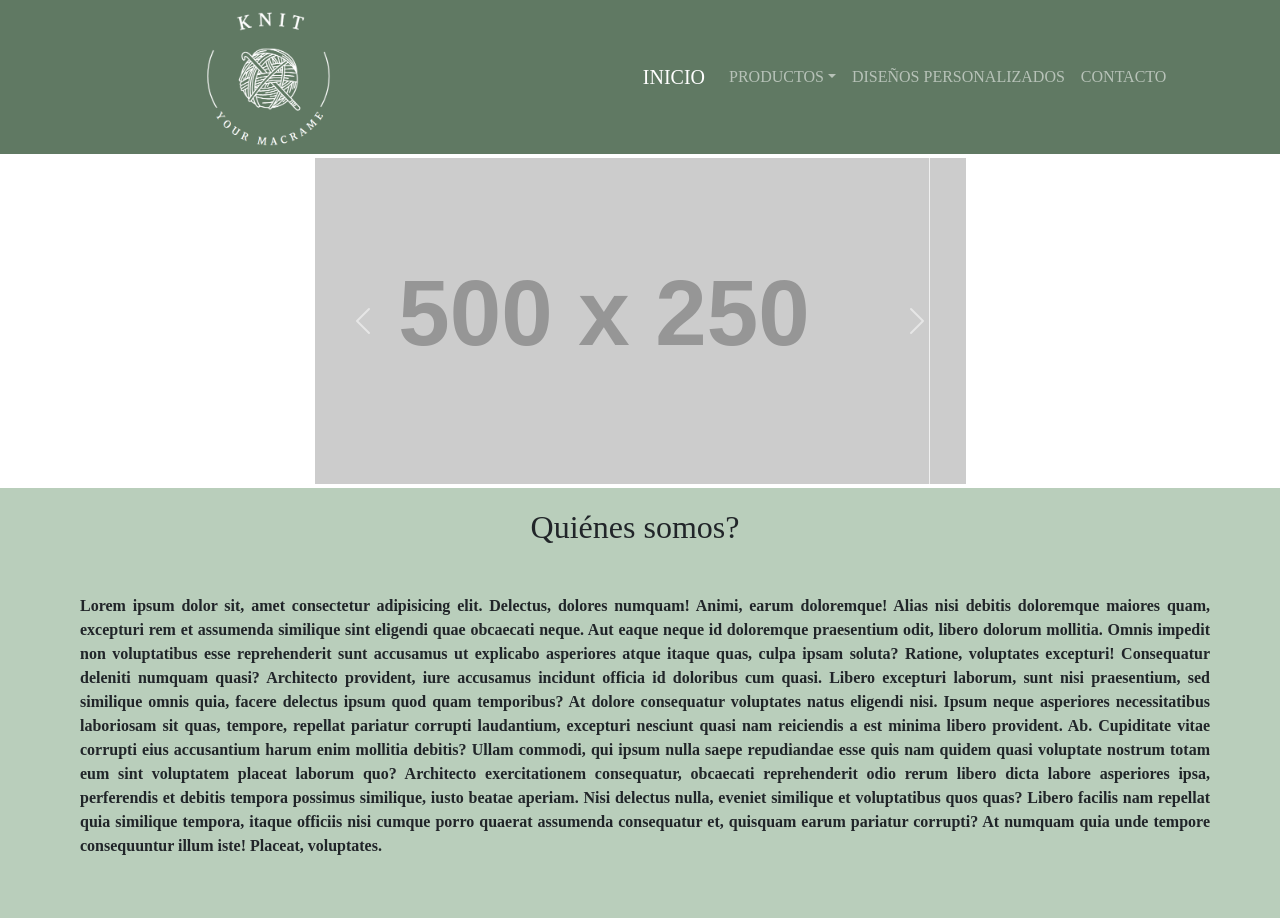
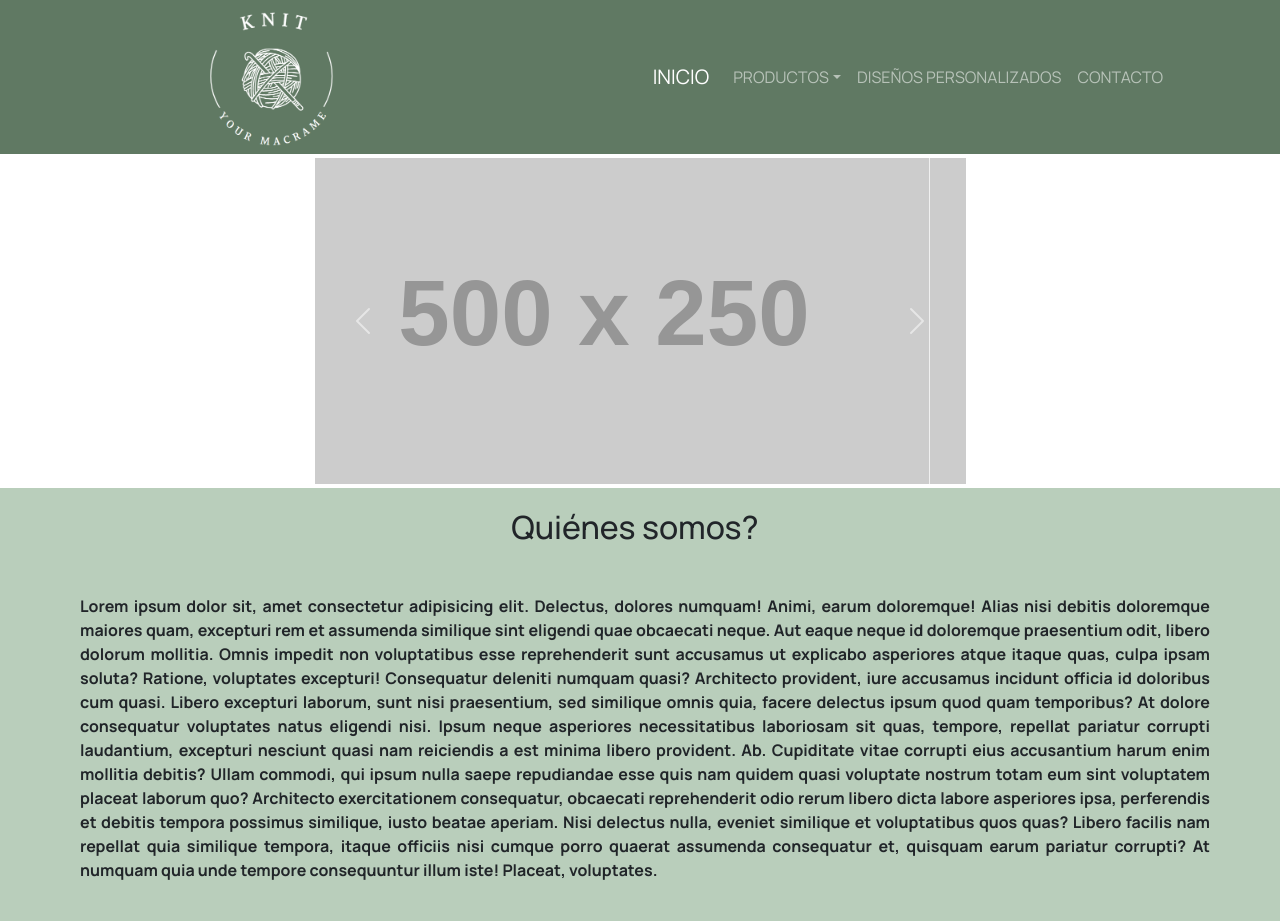
Before and after one commit to dentorres17/desafio8, a plain HTML site: page index.html in a window 1280 px wide. Shown: the top 921 px of the page. Drawn offline with nearby package versions, Linux system fonts and the light colour scheme; placeholder pictures from the web are drawn by us.

Commit message:
Se agrega font-face

```diff
--- a/scss/style.scss
+++ b/scss/style.scss
@@ -3,7 +3,10 @@
 @import "componentes/mapas";
 @import "componentes/mixins";
 
-
+@font-face{
+    font-family: manrope;
+    src: url(../fonts/Manrope-VariableFont_wght.ttf)
+}
 .header-container{
     background-color: nth($colores , 4 );
     color: nth($colores, 2 );
```
Also changed, not shown: css/style.css, 1 other file.
